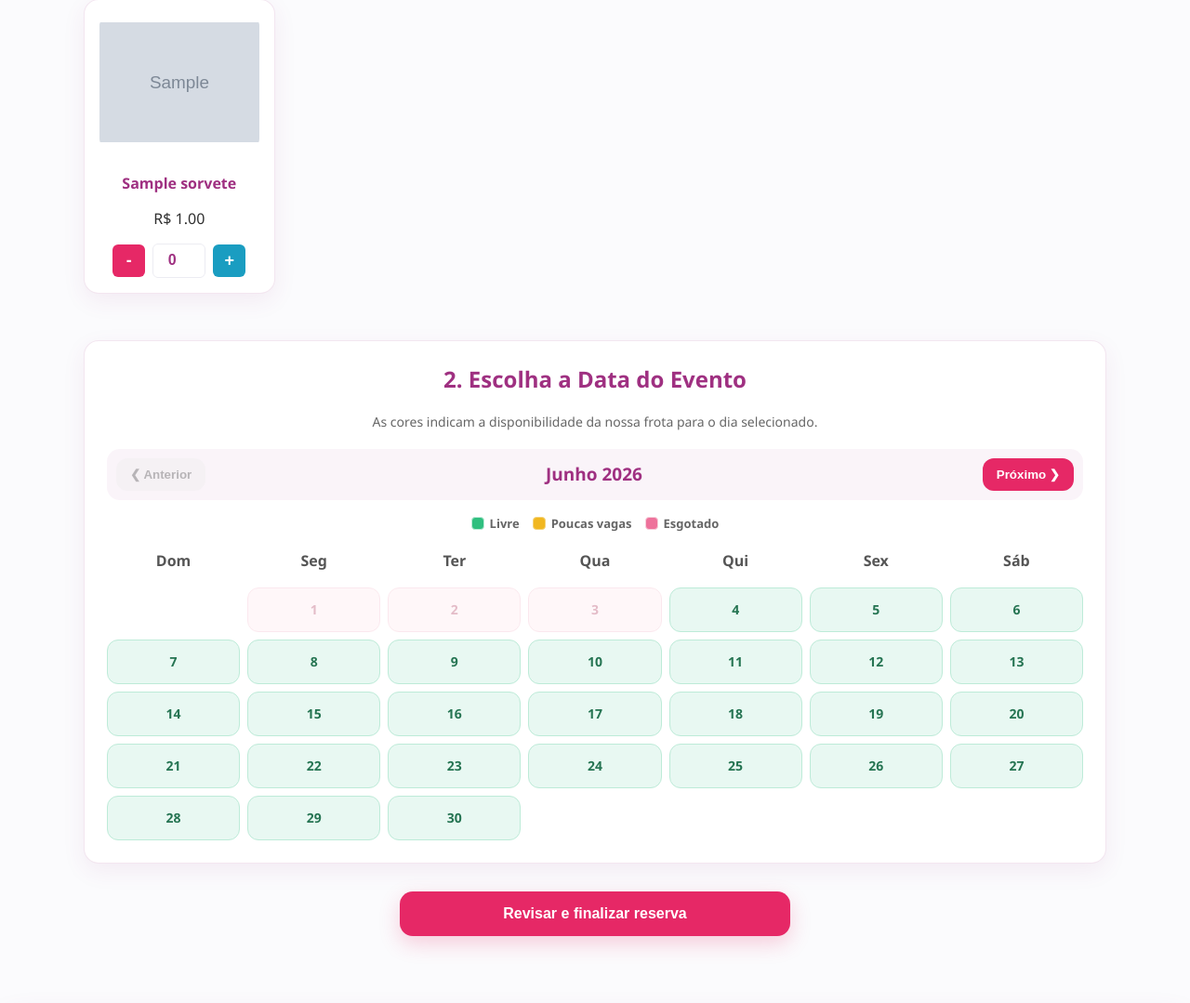
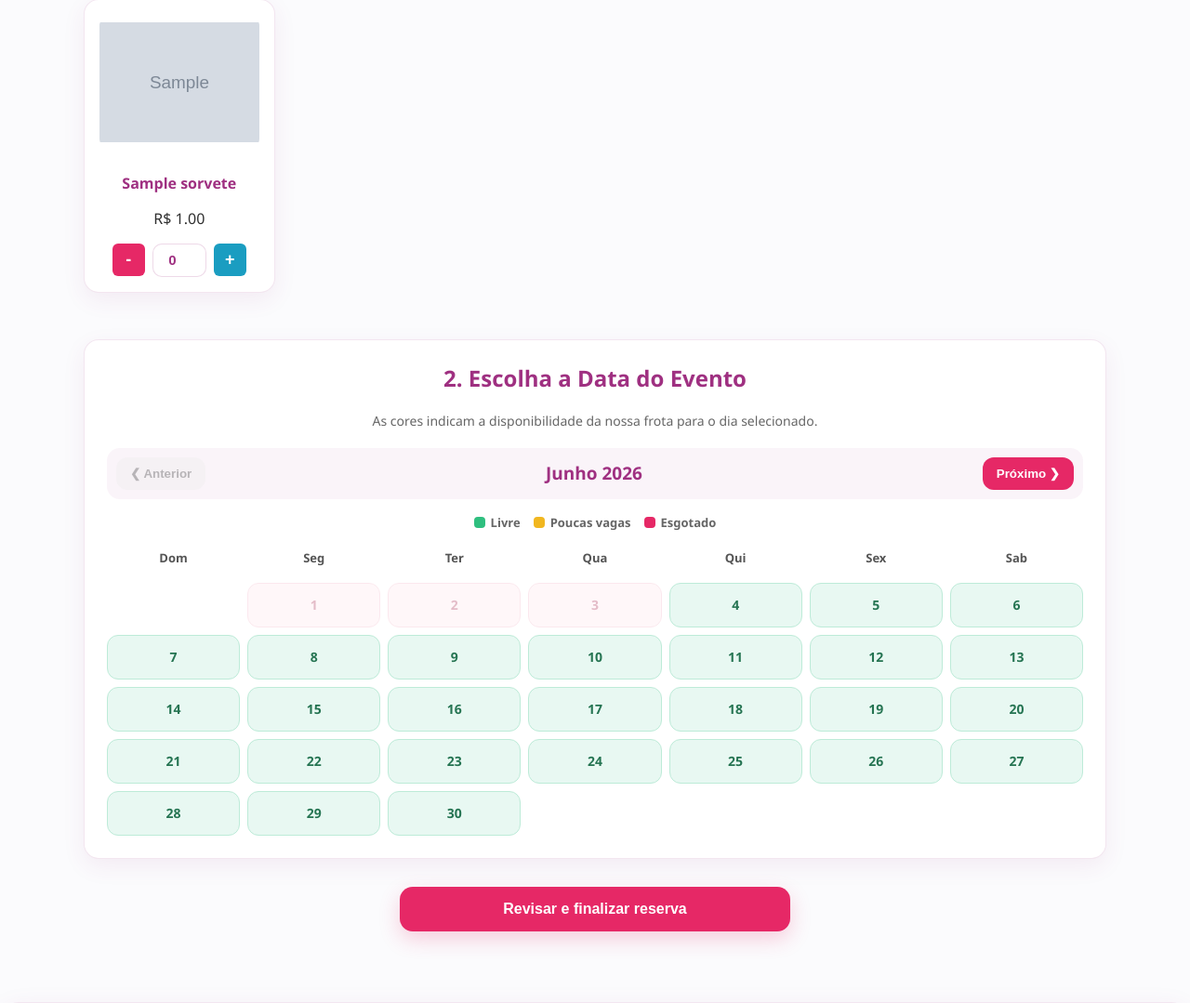
Before and after one commit to DEV-iini/aluguel_carrinho-sorvete, a Django app: page / in a window 1280 px wide. Shown: the part 1121-2200 px from the top of the page at 93% size. Run offline with Django 5.2, Linux system fonts and the light colour scheme; tables that the repository leaves empty hold one stand-in row (values such as "Sample post"); grey boxes marked "Sample" are stand-in pictures; some libraries are stand-ins or nearby versions.

Commit message:
Correção de bugs e atualização da documentação

```diff
--- a/meusite/aluguel/static/aluguel/css/style.css
+++ b/meusite/aluguel/static/aluguel/css/style.css
@@ -49,8 +49,7 @@ body {
     scroll-margin-top: 95px;
 }
 
-#lista-sorvetes,
-#calendar-grid {
+#lista-sorvetes {
     scroll-margin-top: 130px;
 }
 
@@ -523,21 +522,6 @@ body {
     margin-top: 14px;
 }
 
-.btn-qty {
-    width: 34px;
-    height: 34px;
-    border: none;
-    border-radius: 10px;
-    color: white;
-    font-size: 18px;
-    font-weight: 800;
-    cursor: pointer;
-    display: flex;
-    align-items: center;
-    justify-content: center;
-    transition: transform .15s ease, background-color .2s ease;
-}
-
 .btn-qty:hover {
     transform: scale(1.06);
 }
@@ -573,13 +557,6 @@ body {
 /* ==========================================================================
    CONTROLE DE QUANTIDADE
    ========================================================================== */
-.qty-control {
-    display: flex;
-    align-items: center;
-    justify-content: center;
-    gap: 8px;
-    margin-top: 15px;
-}
 
 .btn-qty {
     width: 35px;
@@ -601,16 +578,6 @@ body {
 
 .btn-mais {
     background-color: var(--oggi-info);
-}
-
-.input-qty {
-    width: 45px;
-    height: 35px;
-    text-align: center;
-    border: 1px solid var(--oggi-borda);
-    border-radius: 6px;
-    font-size: 16px;
-    padding: 0 5px;
 }
 
 /* ==========================================================================
@@ -734,19 +701,19 @@ body {
     box-shadow: 0 8px 18px rgba(159, 48, 129, 0.14);
 }
 
-.livre {
+.dia-calendario.livre {
     background-color: #e8f8f2 !important;
     color: #257452;
     border: 1px solid #bdebd8;
 }
 
-.alerta {
+.dia-calendario.alerta {
     background-color: #fff4d8 !important;
     color: #8a6200;
     border: 1px solid #f4d37a;
 }
 
-.esgotado {
+.dia-calendario.esgotado {
     background-color: #ffe8ee !important;
     color: #a8264c;
     opacity: 0.65;
@@ -754,12 +721,24 @@ body {
     border: 1px solid #f2b6c8;
 }
 
-.selecionado {
+.dia-calendario.selecionado {
     border: 2px solid var(--oggi-rosa) !important;
     background-color: var(--oggi-rosa) !important;
     color: #fff !important;
     box-shadow: 0 0 0 4px rgba(230, 40, 102, 0.18);
     transform: scale(1.04);
+}
+
+.dia-semana-calendario {
+    font-weight: 800;
+    text-align: center;
+    padding-bottom: 10px;
+    color: #555;
+    font-size: 13px;
+}
+
+.dia-vazio-calendario {
+    min-height: 46px;
 }
 
 .legenda {
--- a/meusite/aluguel/static/aluguel/js/main.js
+++ b/meusite/aluguel/static/aluguel/js/main.js
@@ -7,13 +7,13 @@ let quantidadeCarrinhosSelecionada = 1;
 let anoAtualVisualizacao = new Date().getFullYear();
 let mesAtualVisualizacao = new Date().getMonth() + 1;
 
-// Inicialização
 document.addEventListener('DOMContentLoaded', () => {
     carregarSabores();
     carregarMes(anoAtualVisualizacao, mesAtualVisualizacao);
+    configurarMenuMobile();
 });
 
-// --- GESTÃO DE SABORES ---
+// --- GESTAO DE SABORES ---
 
 async function carregarSabores() {
     try {
@@ -28,18 +28,22 @@ async function carregarSabores() {
 function renderizarCards() {
     const container = document.getElementById('lista-sorvetes');
     if (!container) return;
+
     container.innerHTML = saboresCache.map(s => `
         <div class="card">
             <img src="${s.imagem_url}" alt="${s.nome}">
             <h3>${s.nome}</h3>
             <p>R$ ${parseFloat(s.preco).toFixed(2)}</p>
+
             <div class="qty-control">
                 <button type="button" class="btn-qty btn-menos" onclick="atualizarQtd(${s.id}, -1)">-</button>
+
                 <input type="number" id="qty-${s.id}" class="input-qty"
                     value="${carrinho[s.id]?.qtd || 0}"
                     min="0" max="999"
                     oninput="validarLimite(this)"
                     onchange="inputManual(${s.id}, this.value)">
+
                 <button type="button" class="btn-qty btn-mais" onclick="atualizarQtd(${s.id}, 1)">+</button>
             </div>
         </div>
@@ -50,25 +54,33 @@ function atualizarQtd(id, delta) {
     let atual = carrinho[id]?.qtd || 0;
     let nova = atual + delta;
 
-    // Trava de integridade: min 0, max 99 (evita estouro de campo)
     if (nova < 0) nova = 0;
     if (nova > 999) nova = 999;
 
     carrinho[id] = { qtd: nova };
+
     const el = document.getElementById(`qty-${id}`);
     if (el) el.value = nova;
+
     atualizarResumoReserva();
 }
 
 function inputManual(id, v) {
     let q = parseInt(v) || 0;
+
     if (q < 0) q = 0;
     if (q > 999) q = 999;
+
     carrinho[id] = { qtd: q };
     atualizarResumoReserva();
 }
 
-// --- NOTA FISCAL (Reflete a lógica do seu Model Python) ---
+function validarLimite(input) {
+    if (input.value.length > 3) input.value = input.value.slice(0, 3);
+    if (parseInt(input.value) > 999) input.value = 999;
+}
+
+// --- RESUMO DO PEDIDO ---
 
 function atualizarResumoReserva() {
     const res = document.getElementById('resumo-pedido');
@@ -88,65 +100,77 @@ function atualizarResumoReserva() {
         const q = carrinho[s.id].qtd;
         const p = q * parseFloat(s.preco);
         subtotalSorvetes += p;
+
         html += `<li style="display:flex;justify-content:space-between;border-bottom:1px dashed #eee;padding:4px 0;">
-            <span>${q}x ${s.nome}</span><span>R$ ${p.toFixed(2)}</span></li>`;
+            <span>${q}x ${s.nome}</span>
+            <span>R$ ${p.toFixed(2)}</span>
+        </li>`;
     });
 
-    // Simulação visual da sua regra taxa_aluguel do Python
     const taxaBase = subtotalSorvetes >= 300 ? 0 : 50;
     const taxaTotal = taxaBase * quantidadeCarrinhosSelecionada;
     const totalGeral = subtotalSorvetes + taxaTotal;
 
     html += `<li style="display:flex;justify-content:space-between;margin-top:10px;color:${taxaTotal === 0 ? 'green' : '#555'};">
-        <span>Aluguel (${quantidadeCarrinhosSelecionada}x Carrinho) ${taxaTotal === 0 ? '(Grátis!)' : ''}</span><span>R$ ${taxaTotal.toFixed(2)}</span></li>`;
+        <span>Aluguel (${quantidadeCarrinhosSelecionada}x Carrinho) ${taxaTotal === 0 ? '(Gratis!)' : ''}</span>
+        <span>R$ ${taxaTotal.toFixed(2)}</span>
+    </li>`;
 
     html += '</ul>';
 
     if (dataSelecionada) {
         const dataFormatada = dataSelecionada.split('-').reverse().join('/');
-        html += `<p style="margin-top:15px; font-size:0.9rem;"><strong>📅 Data:</strong> ${dataFormatada}</p>`;
+        html += `<p style="margin-top:15px; font-size:0.9rem;"><strong>Data:</strong> ${dataFormatada}</p>`;
     }
 
     html += `<div style="margin-top:10px;padding-top:10px;border-top:2px solid #333;display:flex;justify-content:space-between;font-weight:bold;font-size:1.1rem;">
-        <span>TOTAL:</span><span>R$ ${totalGeral.toFixed(2)}</span></div>`;
+        <span>TOTAL:</span>
+        <span>R$ ${totalGeral.toFixed(2)}</span>
+    </div>`;
 
     res.innerHTML = html;
 }
 
-// --- FINALIZAÇÃO E INTEGRAÇÃO (URL CORRIGIDA) ---
+// --- FINALIZACAO ---
 
 function finalizarPedido() {
-    if (!dataSelecionada) return alert("Por favor, selecione uma data no calendário.");
+    if (!dataSelecionada) {
+        alert("Por favor, selecione uma data no calendario.");
+        return;
+    }
 
     const selecionados = saboresCache
         .filter(s => (carrinho[s.id]?.qtd || 0) > 0)
         .map(s => ({ id: s.id, qtd: carrinho[s.id].qtd }));
 
-    if (selecionados.length === 0) return alert("Escolha pelo menos um sabor para continuar.");
+    if (selecionados.length === 0) {
+        alert("Escolha pelo menos um sabor para continuar.");
+        return;
+    }
 
     const nome = document.getElementById('cli-nome').value.trim();
     const telefone = document.getElementById('cli-tel').value.trim();
     const endereco = document.getElementById('cli-end').value.trim();
 
-    // Injeta os dados no HTML do contrato
     document.getElementById('ct-dados-cliente').innerHTML = `
-        <strong>Nome/Razão Social:</strong> ${nome}<br>
+        <strong>Nome/Razao Social:</strong> ${nome}<br>
         <strong>WhatsApp:</strong> ${telefone}<br>
-        <strong>Endereço:</strong> ${endereco}
+        <strong>Endereco:</strong> ${endereco}
     `;
 
     document.getElementById('ct-qtd-carrinhos').innerText = quantidadeCarrinhosSelecionada;
     document.getElementById('ct-endereco-evento').innerText = endereco;
+
     const dataFormatada = dataSelecionada.split('-').reverse().join('/');
     document.getElementById('ct-data-evento').innerText = dataFormatada;
 
-    // Reseta checkbox e botão
     document.getElementById('aceite-contrato').checked = false;
     document.getElementById('btn-enviar-reserva').disabled = true;
 
-    // Abre o contrato
     abrirModalContrato();
-    document.getElementById('corpo-contrato-scroll').scrollTop = 0;
+
+    const corpoContrato = document.getElementById('corpo-contrato-scroll');
+    if (corpoContrato) corpoContrato.scrollTop = 0;
 }
 
 async function enviarFormularioServidor() {
@@ -176,156 +200,25 @@ async function enviarFormularioServidor() {
         });
 
         const res = await response.json();
+
         if (res.status === 'sucesso') {
             window.location.href = res.whatsapp_url;
         } else {
             alert("Erro: " + (res.message || "Falha ao criar reserva"));
         }
     } catch (e) {
-        console.error("Erro na requisição:", e);
-        alert("Erro de conexão com o servidor.");
+        console.error("Erro na requisicao:", e);
+        alert("Erro de conexao com o servidor.");
     }
 }
 
-// --- UTILITÁRIOS (Mascara e Segurança) ---
-
-function mascaraTelefone(i) {
-    let v = i.value.replace(/\D/g, "");
-    if (v.length > 11) v = v.slice(0, 11); // Trava em 11 dígitos
-    v = v.replace(/^(\d{2})(\d)/g, "($1) $2");
-    v = v.replace(/(\d)(\d{4})$/, "$1-$2");
-    i.value = v;
-}
-
-function getCookie(name) {
-    let cookieValue = null;
-    if (document.cookie && document.cookie !== '') {
-        const cookies = document.cookie.split(';');
-        for (let i = 0; i < cookies.length; i++) {
-            const cookie = cookies[i].trim();
-            if (cookie.substring(0, name.length + 1) === (name + '=')) {
-                cookieValue = decodeURIComponent(cookie.substring(name.length + 1));
-                break;
-            }
-        }
-    }
-    return cookieValue;
-}
-
-// --- DISPONIBILIDADE (CALENDÁRIO) ---
-
-async function carregarDisponibilidade(mesAno) {
-    try {
-        const response = await fetch(`/api/disponibilidade/?mes=${mesAno}`);
-
-        // Verifica se a resposta do servidor foi um sucesso (código 200)
-        if (!response.ok) {
-            throw new Error(`Erro na API do Django: status ${response.status}`);
-        }
-
-        const data = await response.json();
-        totalCarrinhosGlobal = data.total_carrinhos || 0;
-        ocupacaoGlobal = data.ocupacao || {};
-
-    } catch (e) {
-        console.error("Aviso: Falha de comunicação com o servidor.", e);
-
-        totalCarrinhosGlobal = 10;
-        ocupacaoGlobal = {};
-
-    } finally {
-        renderizarCalendario(mesAno);
-    }
-}
-
-function definirClasseOcupacao(dataISO) {
-    const reservas = ocupacaoGlobal[dataISO] || 0;
-    if (totalCarrinhosGlobal === 0) return 'esgotado';
-    const percentual = (reservas / totalCarrinhosGlobal) * 100;
-    if (percentual >= 100) return 'esgotado';
-    if (percentual >= 40)  return 'alerta';
-    return 'livre';
-}
-
-function renderizarCalendario(mesAno) {
-    const grid = document.getElementById('calendar-grid');
-    if (!grid) return;
-    grid.innerHTML = '';
-
-    const [ano, mes] = mesAno.split('-').map(Number);
-
-    // 1. Cria o cabeçalho com os dias da semana (Dom, Seg, Ter...)
-    const diasSemana = ['Dom', 'Seg', 'Ter', 'Qua', 'Qui', 'Sex', 'Sáb'];
-    diasSemana.forEach(dia => {
-        const div = document.createElement('div');
-        div.style.fontWeight = 'bold';
-        div.style.textAlign = 'center';
-        div.style.paddingBottom = '10px';
-        div.style.color = '#555';
-        div.innerText = dia;
-        grid.appendChild(div);
-    });
-
-    // 2. Descobre em qual dia da semana cai o dia 1º do mês
-    const primeiroDia = new Date(ano, mes - 1, 1).getDay();
-    const diasNoMes = new Date(ano, mes, 0).getDate();
-
-    // 3. Pega a data de hoje e zera as horas para comparar corretamente
-    const hoje = new Date();
-    hoje.setHours(0, 0, 0, 0);
-
-    // 4. Adiciona "blocos invisíveis" para alinhar o dia 1º no dia da semana correto
-    for (let i = 0; i < primeiroDia; i++) {
-        const divVazia = document.createElement('div');
-        grid.appendChild(divVazia);
-    }
-
-    // 5. Renderiza os dias reais do mês
-    for (let i = 1; i <= diasNoMes; i++) {
-        const dataISO = `${ano}-${mes.toString().padStart(2, '0')}-${i.toString().padStart(2, '0')}`;
-        // Cria a data do dia renderizado para verificar se já passou
-        const dataAtual = new Date(ano, mes - 1, i);
-
-        const div = document.createElement('div');
-        div.classList.add('dia-calendario');
-        div.innerText = i;
-
-        // BLOQUEIO DE SEGURANÇA: Se o dia for antes de hoje
-        if (dataAtual <= hoje) {
-            div.classList.add('esgotado');
-            div.style.opacity = '0.3';
-            div.style.cursor = 'not-allowed';
-            div.title = "Data no passado";
-        } else {
-            // Lógica normal para datas de hoje em diante
-            const classe = definirClasseOcupacao(dataISO);
-            div.classList.add(classe);
-
-            if (classe !== 'esgotado') {
-                div.onclick = () => {
-                    document.querySelectorAll('.dia-calendario').forEach(d => d.classList.remove('selecionado'));
-                    div.classList.add('selecionado');
-                    dataSelecionada = dataISO;
-
-                    atualizarSeletorCarrinhos(dataISO);
-                    atualizarResumoReserva();
-                };
-            }
-        }
-        grid.appendChild(div);
-    }
-}
-
-function validarLimite(input) {
-    if (input.value.length > 3) input.value = input.value.slice(0, 3);
-    if (parseInt(input.value) > 999) input.value = 999;
-}
+// --- MODAIS ---
 
 function abrirModal() {
     const temSabores = Object.values(carrinho).some(item => (item?.qtd || 0) > 0);
 
     if (!dataSelecionada) {
-        alert("Por favor, selecione uma data no calendário antes de finalizar a reserva.");
+        alert("Por favor, selecione uma data no calendario antes de finalizar a reserva.");
         return;
     }
 
@@ -343,8 +236,27 @@ function fecharModal() {
     document.body.style.overflow = 'auto';
 }
 
+function abrirModalContrato() {
+    document.getElementById('modal-contrato').style.display = 'block';
+    document.body.style.overflow = 'hidden';
+}
+
+function fecharModalContrato() {
+    document.getElementById('modal-contrato').style.display = 'none';
+
+    const modalReserva = document.getElementById('modal-reserva');
+
+    if (modalReserva && modalReserva.style.display === 'block') {
+        document.body.style.overflow = 'hidden';
+    } else {
+        document.body.style.overflow = 'auto';
+    }
+}
+
 window.onclick = function(event) {
-    if (event.target == document.getElementById('modal-reserva')) {
+    const modalReserva = document.getElementById('modal-reserva');
+
+    if (event.target === modalReserva) {
         fecharModal();
     }
 };
@@ -354,28 +266,165 @@ function alternarBotaoFinalizar() {
     document.getElementById('btn-enviar-reserva').disabled = !check;
 }
 
+// --- UTILITARIOS ---
+
+function mascaraTelefone(i) {
+    let v = i.value.replace(/\D/g, "");
+
+    if (v.length > 11) v = v.slice(0, 11);
+
+    v = v.replace(/^(\d{2})(\d)/g, "($1) $2");
+    v = v.replace(/(\d)(\d{4})$/, "$1-$2");
+
+    i.value = v;
+}
+
+function getCookie(name) {
+    let cookieValue = null;
+
+    if (document.cookie && document.cookie !== '') {
+        const cookies = document.cookie.split(';');
+
+        for (let i = 0; i < cookies.length; i++) {
+            const cookie = cookies[i].trim();
+
+            if (cookie.substring(0, name.length + 1) === (name + '=')) {
+                cookieValue = decodeURIComponent(cookie.substring(name.length + 1));
+                break;
+            }
+        }
+    }
+
+    return cookieValue;
+}
+
+// --- DISPONIBILIDADE / CALENDARIO ---
+
+async function carregarDisponibilidade(mesAno) {
+    try {
+        const response = await fetch(`/api/disponibilidade/?mes=${mesAno}`);
+
+        if (!response.ok) {
+            throw new Error(`Erro na API do Django: status ${response.status}`);
+        }
+
+        const data = await response.json();
+
+        totalCarrinhosGlobal = Number(data.total_carrinhos || 0);
+        ocupacaoGlobal = data.ocupacao || {};
+    } catch (e) {
+        console.error("Aviso: falha de comunicacao com o servidor.", e);
+
+        totalCarrinhosGlobal = 10;
+        ocupacaoGlobal = {};
+    } finally {
+        renderizarCalendario(mesAno);
+    }
+}
+
+function definirClasseOcupacao(dataISO) {
+    const reservas = Number(ocupacaoGlobal[dataISO] || 0);
+    const total = Number(totalCarrinhosGlobal || 0);
+
+    if (total <= 0) return 'esgotado';
+
+    const percentual = (reservas / total) * 100;
+
+    if (percentual >= 100) return 'esgotado';
+    if (percentual >= 40) return 'alerta';
+
+    return 'livre';
+}
+
+function renderizarCalendario(mesAno) {
+    const grid = document.getElementById('calendar-grid');
+    if (!grid) return;
+
+    grid.innerHTML = '';
+
+    const [ano, mes] = mesAno.split('-').map(Number);
+
+    const diasSemana = ['Dom', 'Seg', 'Ter', 'Qua', 'Qui', 'Sex', 'Sab'];
+
+    diasSemana.forEach(dia => {
+        const div = document.createElement('div');
+        div.classList.add('dia-semana-calendario');
+        div.innerText = dia;
+        grid.appendChild(div);
+    });
+
+    const primeiroDia = new Date(ano, mes - 1, 1).getDay();
+    const diasNoMes = new Date(ano, mes, 0).getDate();
+
+    const hoje = new Date();
+    hoje.setHours(0, 0, 0, 0);
+
+    for (let i = 0; i < primeiroDia; i++) {
+        const divVazia = document.createElement('div');
+        divVazia.classList.add('dia-vazio-calendario');
+        grid.appendChild(divVazia);
+    }
+
+    for (let i = 1; i <= diasNoMes; i++) {
+        const dataISO = `${ano}-${mes.toString().padStart(2, '0')}-${i.toString().padStart(2, '0')}`;
+        const dataAtual = new Date(ano, mes - 1, i);
+
+        const div = document.createElement('div');
+        div.classList.add('dia-calendario');
+        div.innerText = i;
+
+        if (dataAtual <= hoje) {
+            div.classList.add('esgotado');
+            div.style.opacity = '0.3';
+            div.style.cursor = 'not-allowed';
+            div.title = "Data indisponivel";
+        } else {
+            const classe = definirClasseOcupacao(dataISO);
+            div.classList.add(classe);
+
+            if (classe !== 'esgotado') {
+                div.onclick = () => {
+                    document.querySelectorAll('.dia-calendario').forEach(d => {
+                        d.classList.remove('selecionado');
+                    });
+
+                    div.classList.add('selecionado');
+                    dataSelecionada = dataISO;
+
+                    atualizarSeletorCarrinhos(dataISO);
+                    atualizarResumoReserva();
+                };
+            }
+        }
+
+        grid.appendChild(div);
+    }
+}
+
 function atualizarSeletorCarrinhos(dataISO) {
     const secao = document.getElementById('secao-carrinhos');
     const select = document.getElementById('qtd-carrinhos');
     const aviso = document.getElementById('aviso-disponibilidade');
-    if (!secao || !select) return;
 
-    const ocupados = ocupacaoGlobal[dataISO] || 0;
-    const disponiveisHoje = totalCarrinhosGlobal - ocupados;
+    if (!secao || !select || !aviso) return;
+
+    const ocupados = Number(ocupacaoGlobal[dataISO] || 0);
+    const disponiveisHoje = Number(totalCarrinhosGlobal || 0) - ocupados;
 
     if (disponiveisHoje <= 0) {
         secao.style.display = 'none';
-        alert("Desculpe, não há carrinhos disponíveis para este dia.");
+        alert("Desculpe, nao ha carrinhos disponiveis para este dia.");
         dataSelecionada = null;
         return;
     }
 
     secao.style.display = 'block';
     select.innerHTML = '';
+
     if (disponiveisHoje === 1) {
-    aviso.innerText = '1 carrinho disponível para esta data';
+        aviso.innerText = '1 carrinho disponivel para esta data';
     } else {
-        aviso.innerText = `${disponiveisHoje} carrinhos disponíveis para esta data`;
+        aviso.innerText = `${disponiveisHoje} carrinhos disponiveis para esta data`;
     }
 
     for (let i = 1; i <= disponiveisHoje; i++) {
@@ -386,6 +435,7 @@ function atualizarSeletorCarrinhos(dataISO) {
     }
 
     quantidadeCarrinhosSelecionada = 1;
+    atualizarResumoReserva();
 }
 
 function atualizarQuantidadeCarrinhos() {
@@ -397,14 +447,12 @@ function atualizarQuantidadeCarrinhos() {
 function carregarMes(ano, mes) {
     const mesAno = `${ano}-${mes.toString().padStart(2, '0')}`;
     atualizarLabelMesAno(ano, mes);
-    // Chama a sua API que já existe para buscar os dados deste novo mês
     carregarDisponibilidade(mesAno);
 }
 
 function mudarMes(delta) {
     mesAtualVisualizacao += delta;
 
-    // Vira o ano se passar de Dezembro ou voltar de Janeiro
     if (mesAtualVisualizacao > 12) {
         mesAtualVisualizacao = 1;
         anoAtualVisualizacao++;
@@ -417,23 +465,30 @@ function mudarMes(delta) {
 }
 
 function atualizarLabelMesAno(ano, mes) {
-    const nomesMeses = ["Janeiro", "Fevereiro", "Março", "Abril", "Maio", "Junho", "Julho", "Agosto", "Setembro", "Outubro", "Novembro", "Dezembro"];
-    document.getElementById('mes-ano-display').innerText = `${nomesMeses[mes - 1]} ${ano}`;
+    const nomesMeses = [
+        "Janeiro", "Fevereiro", "Marco", "Abril", "Maio", "Junho",
+        "Julho", "Agosto", "Setembro", "Outubro", "Novembro", "Dezembro"
+    ];
+
+    const label = document.getElementById('mes-ano-display');
+    if (label) label.innerText = `${nomesMeses[mes - 1]} ${ano}`;
 
     const hoje = new Date();
     const btnAnterior = document.getElementById('btn-mes-anterior');
 
-    if (ano === hoje.getFullYear() && mes === hoje.getMonth() + 1) {
-        btnAnterior.disabled = true;
-    } else {
-        btnAnterior.disabled = false;
-    }
+    if (!btnAnterior) return;
+
+    btnAnterior.disabled = ano === hoje.getFullYear() && mes === hoje.getMonth() + 1;
 }
 
-const menuToggle = document.querySelector('.menu-toggle');
-const menuLinks = document.querySelector('.menu-links');
+// --- MENU MOBILE ---
 
-if (menuToggle && menuLinks) {
+function configurarMenuMobile() {
+    const menuToggle = document.querySelector('.menu-toggle');
+    const menuLinks = document.querySelector('.menu-links');
+
+    if (!menuToggle || !menuLinks) return;
+
     menuToggle.addEventListener('click', () => {
         menuLinks.classList.toggle('ativo');
     });
```
Also changed, not shown: 2 other files.
